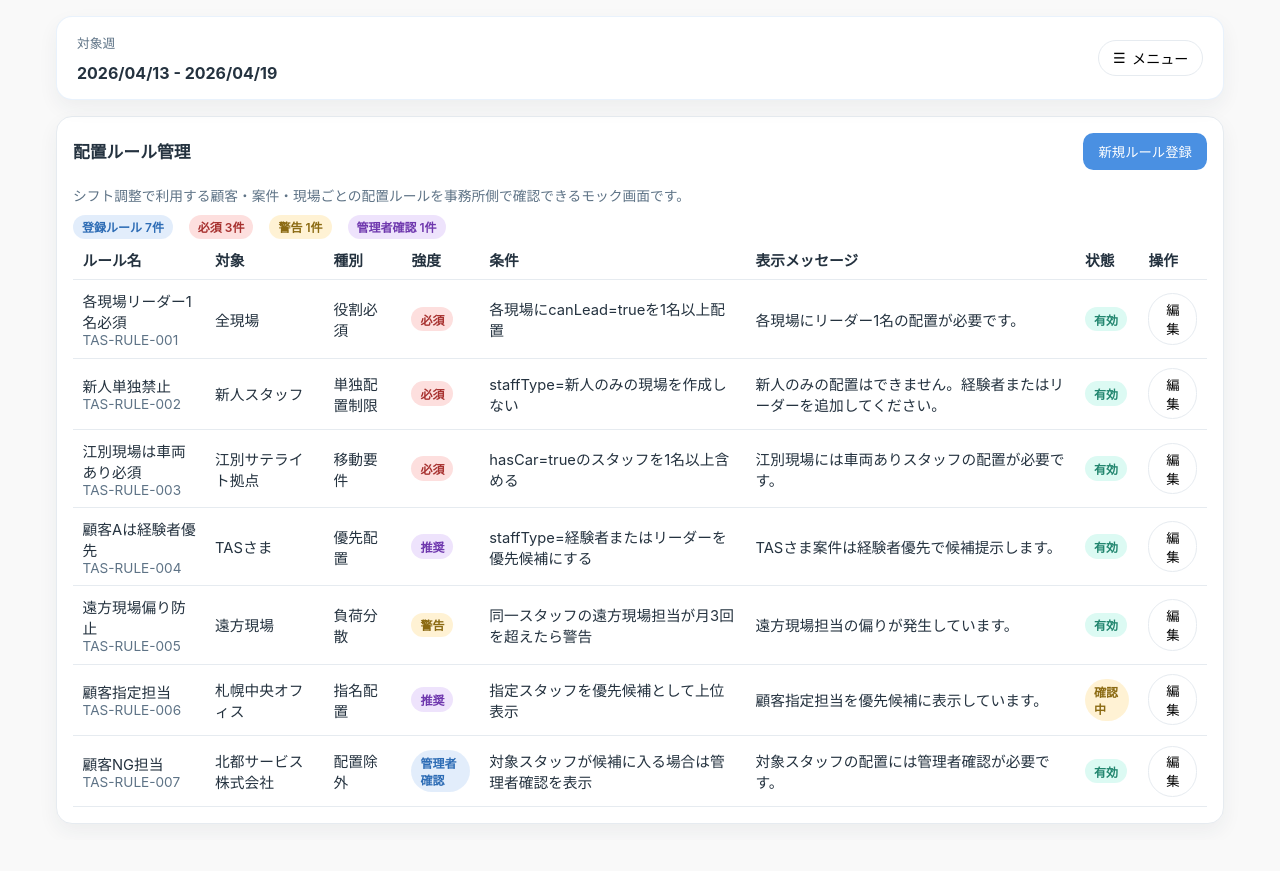
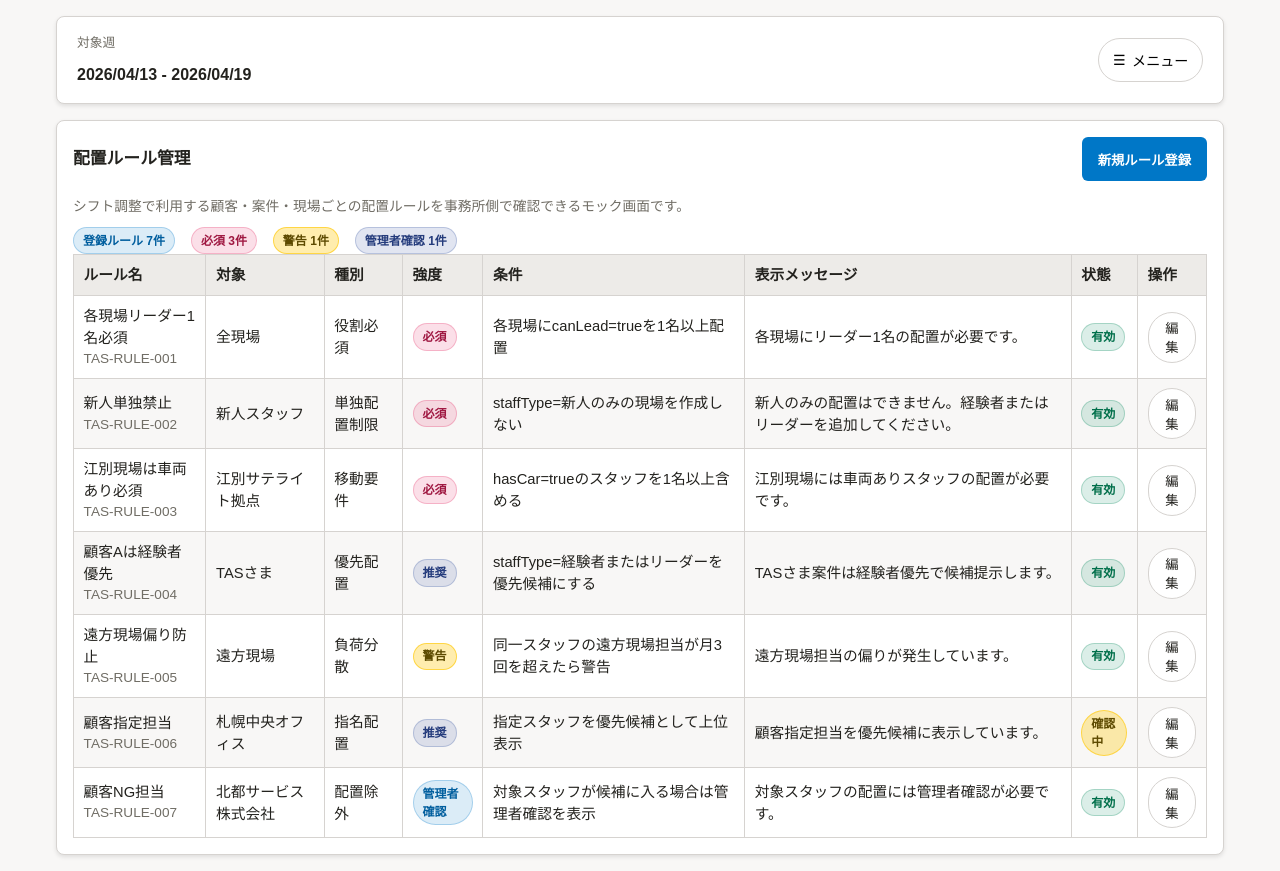
Before and after one commit to ANOSkdy/shift_manager, a Next.js app: page /rules in a window 1280 px wide. Before the commit the page ends 840 px from the top, so only its background shows below. Built offline with nearby package versions, Linux system fonts and the light colour scheme.

Commit message:
style: add SmartHR-style design spec and global UI tokens

```diff
--- a/app/globals.css
+++ b/app/globals.css
@@ -1,14 +1,34 @@
+@font-face {
+  font-family: AdjustedYuGothic;
+  font-weight: 400;
+  src: local('Yu Gothic Medium');
+}
+
+@font-face {
+  font-family: AdjustedYuGothic;
+  font-weight: 700;
+  src: local('Yu Gothic Bold');
+}
+
 :root {
-  --bg: #f9f9f9;
-  --primary: #4a90e2;
-  --success: #50e3c2;
-  --warning: #ffd166;
-  --danger: #f25f5c;
-  --insight: #9d59ec;
-  --text: #24323f;
+  --bg: #f8f7f6;
+  --primary: #0077c7;
+  --brand: #00c4cc;
+  --link: #0071c1;
+  --success: #00875a;
+  --warning: #ffcc17;
+  --danger: #e01e5a;
+  --insight: #2d4b9b;
+  --text: #23221e;
+  --text-secondary: #706d65;
+  --text-disabled: #c1bdb7;
   --card: #ffffff;
-  --border: #e6ebf0;
-  font-family: Inter, 'Hiragino Kaku Gothic ProN', 'Yu Gothic', system-ui, sans-serif;
+  --head: #edebe8;
+  --border: #d6d3d0;
+  --over-bg: #f2f1f0;
+  --orange-accent: #ff9900;
+  --shadow-1: 0 2px 4px rgba(0, 0, 0, 0.1);
+  font-family: AdjustedYuGothic, 'Yu Gothic', YuGothic, 'Hiragino Sans', sans-serif;
 }
 
 * {
@@ -19,10 +39,22 @@ body {
   margin: 0;
   background: var(--bg);
   color: var(--text);
+  font-size: 16px;
+  line-height: 1.5;
 }
 
 a {
   color: inherit;
+}
+
+a:focus-visible,
+button:focus-visible,
+input:focus-visible,
+select:focus-visible,
+textarea:focus-visible,
+[role='button']:focus-visible {
+  outline: 2px solid var(--primary);
+  outline-offset: 2px;
 }
 
 h1,
@@ -32,6 +64,12 @@ p,
 ul,
 ol {
   margin: 0;
+}
+
+h1,
+h2,
+h3 {
+  line-height: 1.25;
 }
 
 ul,
@@ -50,7 +88,7 @@ h2 {
 }
 
 .sidebar__eyebrow {
-  color: #5e7386;
+  color: var(--text-secondary);
   font-size: 0.8rem;
 }
 
@@ -67,10 +105,10 @@ h2 {
   justify-content: space-between;
   align-items: center;
   background: var(--card);
-  border-radius: 1rem;
+  border-radius: 8px;
   padding: 1rem 1.25rem;
-  box-shadow: 0 8px 20px rgba(36, 50, 63, 0.06);
-  border: 1px solid rgba(74, 144, 226, 0.12);
+  box-shadow: var(--shadow-1);
+  border: 1px solid var(--border);
   position: relative;
   z-index: 3;
 }
@@ -91,9 +129,9 @@ h2 {
   top: calc(100% - 0.2rem);
   background: var(--card);
   border: 1px solid var(--border);
-  border-radius: 0.8rem;
+  border-radius: 8px;
   padding: 0.6rem;
-  box-shadow: 0 8px 20px rgba(36, 50, 63, 0.12);
+  box-shadow: var(--shadow-1);
   min-width: 220px;
 }
 
@@ -108,7 +146,7 @@ h2 {
 
 .top-header__nav-label {
   font-size: 0.75rem;
-  color: #5e7386;
+  color: var(--text-secondary);
   padding: 0 0.3rem;
 }
 
@@ -132,6 +170,7 @@ h2 {
   align-items: center;
   gap: 0.4rem;
   cursor: pointer;
+  min-height: 44px;
 }
 
 .page-stack {
@@ -147,8 +186,8 @@ h2 {
 .master-card,
 .hero-panel {
   background: var(--card);
-  border-radius: 1rem;
-  box-shadow: 0 8px 20px rgba(36, 50, 63, 0.06);
+  border-radius: 8px;
+  box-shadow: var(--shadow-1);
 }
 
 .section-card,
@@ -179,7 +218,7 @@ h2 {
 .kpi-card__label,
 .kpi-card__note,
 .muted {
-  color: #5e7386;
+  color: var(--text-secondary);
   font-size: 0.85rem;
 }
 
@@ -193,13 +232,13 @@ h2 {
   color: var(--primary);
 }
 .kpi-card__value--success {
-  color: #22a684;
+  color: var(--success);
 }
 .kpi-card__value--warning {
-  color: #b58307;
+  color: #8f6700;
 }
 .kpi-card__value--danger {
-  color: #d94a48;
+  color: var(--danger);
 }
 .kpi-card__value--insight {
   color: var(--insight);
@@ -208,12 +247,14 @@ h2 {
 .primary-button {
   background: var(--primary);
   color: #fff;
-  padding: 0.55rem 0.95rem;
-  border-radius: 0.65rem;
+  padding: 8px 16px;
+  border-radius: 6px;
   text-decoration: none;
   transition: opacity 0.2s ease;
   border: 0;
   cursor: pointer;
+  font-weight: 700;
+  min-height: 44px;
 }
 
 .primary-button:hover {
@@ -231,14 +272,36 @@ h2 {
   border-radius: 999px;
   font-size: 0.75rem;
   font-weight: 600;
-  background: #eef2f6;
+  background: var(--over-bg);
+  color: var(--text-secondary);
+  border: 1px solid var(--border);
 }
 
-.status-tag--primary { background: rgba(74, 144, 226, 0.16); color: #2d6cb5; }
-.status-tag--success { background: rgba(80, 227, 194, 0.2); color: #22866f; }
-.status-tag--warning { background: rgba(255, 209, 102, 0.28); color: #8b6a12; }
-.status-tag--danger { background: rgba(242, 95, 92, 0.2); color: #a7312f; }
-.status-tag--insight { background: rgba(157, 89, 236, 0.17); color: #6f38ae; }
+.status-tag--primary {
+  background: rgba(0, 119, 199, 0.14);
+  color: #005e9e;
+  border-color: rgba(0, 119, 199, 0.26);
+}
+.status-tag--success {
+  background: rgba(0, 135, 90, 0.14);
+  color: #006f4a;
+  border-color: rgba(0, 135, 90, 0.25);
+}
+.status-tag--warning {
+  background: rgba(255, 204, 23, 0.35);
+  color: #5d4a00;
+  border-color: rgba(255, 204, 23, 0.7);
+}
+.status-tag--danger {
+  background: rgba(224, 30, 90, 0.14);
+  color: #9f1741;
+  border-color: rgba(224, 30, 90, 0.24);
+}
+.status-tag--insight {
+  background: rgba(45, 75, 155, 0.14);
+  color: #253c7c;
+  border-color: rgba(45, 75, 155, 0.24);
+}
 
 .alert-panel {
   display: grid;
@@ -275,12 +338,18 @@ h2 {
   border-radius: 999px;
   padding: 0.35rem 0.8rem;
   cursor: pointer;
+  min-height: 44px;
+  color: var(--text);
 }
 
 .chip--active {
   background: var(--primary);
   border-color: var(--primary);
   color: #fff;
+}
+
+.chip:hover {
+  border-color: var(--primary);
 }
 
 .chip[aria-disabled='true'] {
@@ -296,18 +365,27 @@ table {
   width: 100%;
   border-collapse: collapse;
   font-size: 0.92rem;
+  background: var(--card);
 }
 
 th,
 td {
-  border-bottom: 1px solid var(--border);
+  border: 1px solid var(--border);
   text-align: left;
-  padding: 0.6rem;
+  padding: 0.55rem 0.6rem;
   vertical-align: middle;
 }
 
+th {
+  background: var(--head);
+}
+
+tbody tr:nth-child(even) {
+  background: var(--bg);
+}
+
 .autoview-row--adjusting {
-  background: rgba(206, 128, 128, 0.2);
+  background: rgba(255, 153, 0, 0.18);
 }
 
 .adjust-grid,
@@ -329,12 +407,23 @@ td {
   font-size: 1.02rem;
 }
 
-select {
+select,
+input,
+textarea {
   width: 100%;
   margin-top: 0.4rem;
-  padding: 0.45rem;
+  padding: 0.45rem 0.55rem;
   border: 1px solid var(--border);
-  border-radius: 0.5rem;
+  border-radius: 6px;
+  background: #fff;
+  color: var(--text);
+}
+
+select:focus,
+input:focus,
+textarea:focus {
+  border-color: var(--primary);
+  box-shadow: 0 0 0 2px rgba(0, 119, 199, 0.18);
 }
 
 .checklist {
@@ -357,25 +446,25 @@ select {
 }
 
 .helper-text {
-  color: #5e7386;
+  color: var(--text-secondary);
   font-size: 0.86rem;
   margin-bottom: 0.6rem;
 }
 
 .empty-cell {
   text-align: center;
-  color: #5e7386;
+  color: var(--text-secondary);
   padding: 1rem;
 }
 
 .hero-panel {
   padding: 1rem;
-  border: 1px solid rgba(157, 89, 236, 0.2);
+  border: 1px solid var(--border);
   display: flex;
   justify-content: space-between;
   gap: 1rem;
   align-items: center;
-  background: linear-gradient(140deg, #fff, rgba(157, 89, 236, 0.06));
+  background: linear-gradient(140deg, #fff, var(--over-bg));
 }
 
 .hero-panel h2 {
@@ -392,7 +481,7 @@ select {
   position: absolute;
   border-radius: 999px;
   border: 2px solid #fff;
-  box-shadow: 0 4px 10px rgba(36, 50, 63, 0.1);
+  box-shadow: var(--shadow-1);
 }
 
 .bubble--a {
@@ -427,7 +516,7 @@ select {
 
 .process-step {
   border: 1px solid var(--border);
-  border-radius: 0.8rem;
+  border-radius: 8px;
   padding: 0.6rem;
   display: grid;
   grid-template-columns: 14px 1fr;
@@ -440,7 +529,7 @@ select {
   height: 12px;
   border-radius: 999px;
   margin-top: 0.25rem;
-  background: #cfd9e1;
+  background: var(--text-disabled);
 }
 
 .process-step__label {
@@ -450,11 +539,11 @@ select {
 
 .process-step__detail {
   font-size: 0.75rem;
-  color: #5e7386;
+  color: var(--text-secondary);
 }
 
 .process-step--done {
-  border-color: rgba(80, 227, 194, 0.45);
+  border-color: rgba(0, 135, 90, 0.45);
 }
 
 .process-step--done .process-step__dot {
@@ -462,8 +551,8 @@ select {
 }
 
 .process-step--current {
-  border-color: rgba(74, 144, 226, 0.45);
-  background: rgba(74, 144, 226, 0.06);
+  border-color: rgba(0, 119, 199, 0.45);
+  background: rgba(0, 119, 199, 0.06);
 }
 
 .process-step--current .process-step__dot {
@@ -529,7 +618,7 @@ select {
   height: 9px;
   border-radius: 999px;
   display: inline-block;
-  background: #d3dde6;
+  background: var(--border);
 }
 
 .legend-dot--primary {
@@ -551,7 +640,7 @@ select {
 
 .bar-track {
   height: 16px;
-  background: #edf2f7;
+  background: var(--over-bg);
   border-radius: 999px;
   position: relative;
   overflow: hidden;
@@ -567,7 +656,7 @@ select {
 }
 
 .bar-required {
-  background: rgba(74, 144, 226, 0.35);
+  background: rgba(0, 119, 199, 0.3);
 }
 
 .bar-assigned {
@@ -575,7 +664,7 @@ select {
   opacity: 0.85;
 }
 
-@media (max-width: 860px) {
+@media (max-width: 959px) {
   .top-header {
     align-items: center;
   }
@@ -606,12 +695,12 @@ select {
   flex-direction: column;
   gap: 0.45rem;
   font-size: 0.9rem;
-  color: #41596c;
+  color: var(--text-secondary);
 }
 
 .file-picker input {
   border: 1px solid var(--border);
-  border-radius: 0.6rem;
+  border-radius: 6px;
   padding: 0.55rem;
   max-width: 360px;
   background: #fff;
@@ -619,7 +708,7 @@ select {
 
 .summary-item {
   border: 1px solid var(--border);
-  border-radius: 0.75rem;
+  border-radius: 8px;
   padding: 0.65rem 0.75rem;
   background: #fff;
   min-width: 140px;
@@ -641,7 +730,7 @@ select {
 .adjustment-layout__editor,
 .adjustment-layout__preview {
   border: 1px solid var(--border);
-  border-radius: 0.9rem;
+  border-radius: 8px;
   background: #fff;
   padding: 0.75rem;
 }
@@ -650,7 +739,7 @@ select {
   display: grid;
   align-content: start;
   gap: 0.5rem;
-  background: linear-gradient(180deg, #fff, #f8fbff);
+  background: linear-gradient(180deg, #fff, var(--over-bg));
 }
 
 .adjustment-preview-list {
@@ -659,8 +748,8 @@ select {
 }
 
 .adjustment-preview-item {
-  border: 1px dashed #cdd9e4;
-  border-radius: 0.7rem;
+  border: 1px dashed var(--border);
+  border-radius: 8px;
   padding: 0.55rem;
   display: grid;
   gap: 0.35rem;
@@ -673,14 +762,14 @@ select {
 
 .adjustment-target__sub {
   font-size: 0.78rem;
-  color: #5e7386;
+  color: var(--text-secondary);
 }
 
 .sending-panel {
   margin-top: 0.9rem;
-  border: 1px solid rgba(74, 144, 226, 0.28);
-  border-radius: 0.8rem;
-  background: rgba(74, 144, 226, 0.06);
+  border: 1px solid rgba(0, 119, 199, 0.35);
+  border-radius: 8px;
+  background: rgba(0, 119, 199, 0.08);
   padding: 0.7rem 0.8rem;
   display: grid;
   grid-template-columns: auto 1fr;
@@ -691,7 +780,7 @@ select {
 .sending-panel__spinner {
   width: 18px;
   height: 18px;
-  border: 2px solid rgba(74, 144, 226, 0.25);
+  border: 2px solid rgba(0, 119, 199, 0.25);
   border-top-color: var(--primary);
   border-radius: 999px;
   animation: spin 0.9s linear infinite;
@@ -704,7 +793,7 @@ select {
 
 .sending-panel__text {
   font-size: 0.8rem;
-  color: #496275;
+  color: var(--text-secondary);
 }
 
 @keyframes spin {
```
Also changed, not shown: 1 other file (tests, documents, lock files or other folders).
